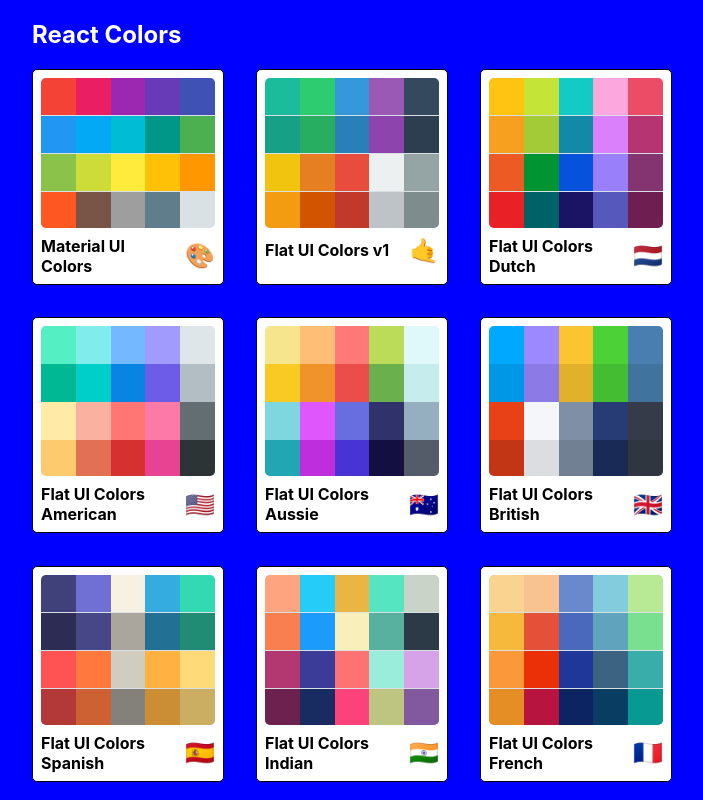
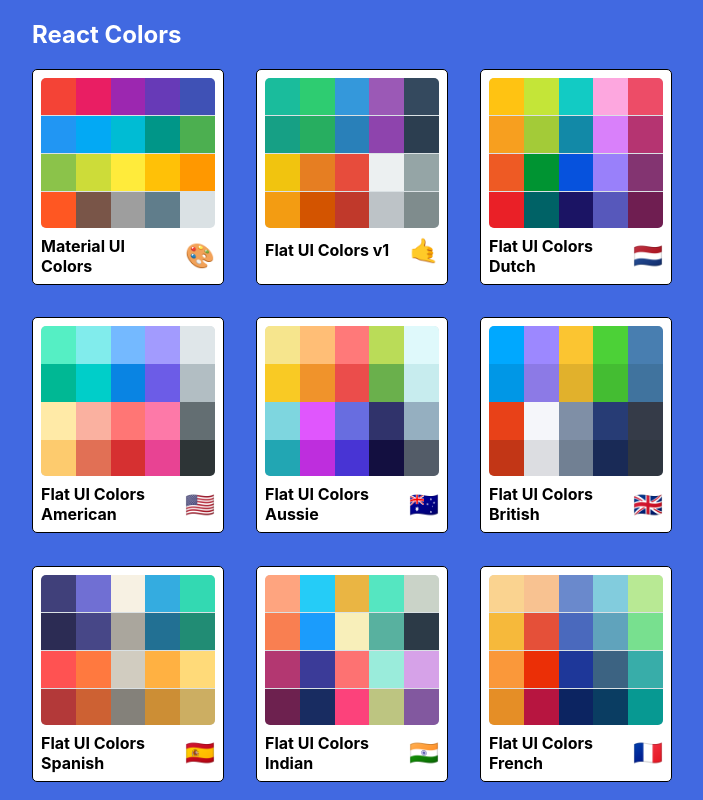
Before and after one commit to Kakamotobi/color-project, a React (Create React App) app: page / in a window 1280 px wide. Shown: the whole page, without its empty margins (288-991 px from the left). Built offline with nearby package versions, Linux system fonts and the light colour scheme.

Commit message:
Edit PaletteList class names

```diff
--- a/src/PaletteList.js
+++ b/src/PaletteList.js
@@ -13,11 +13,11 @@
 
 		return (
 			<div className={classes.PaletteList}>
-				<div className={classes.PaletteList__container}>
-					<nav className={classes.PaletteList__header}>
+				<div className={classes.container}>
+					<nav className={classes.header}>
 						<h1>React Colors</h1>
 					</nav>
-					<div className={classes.PaletteList__palettes}>
+					<div className={classes.palettes}>
 						{palettes.map((palette) => (
 							<MiniPalette
 								{...palette}
--- a/src/styles/PaletteListStyles.js
+++ b/src/styles/PaletteListStyles.js
@@ -4,22 +4,22 @@
 		display: "flex",
 		justifyContent: "center",
 		alignItems: "flex-start",
-		backgroundColor: "blue",
+		backgroundColor: "royalblue",
 	},
-	PaletteList__container: {
+	container: {
 		width: "50%",
 		display: "flex",
 		flexDirection: "column",
 		alignItems: "flex-start",
-		flexWrap: "flex-wrap",
+		flexWrap: "wrap",
 	},
-	PaletteList__header: {
+	header: {
 		width: "100%",
 		display: "flex",
 		justifyContent: "space-between",
 		color: "#fff",
 	},
-	PaletteList__palettes: {
+	palettes: {
 		width: "100%",
 		display: "grid",
 		gridTemplateColumns: "repeat(3, 30%)",
```
